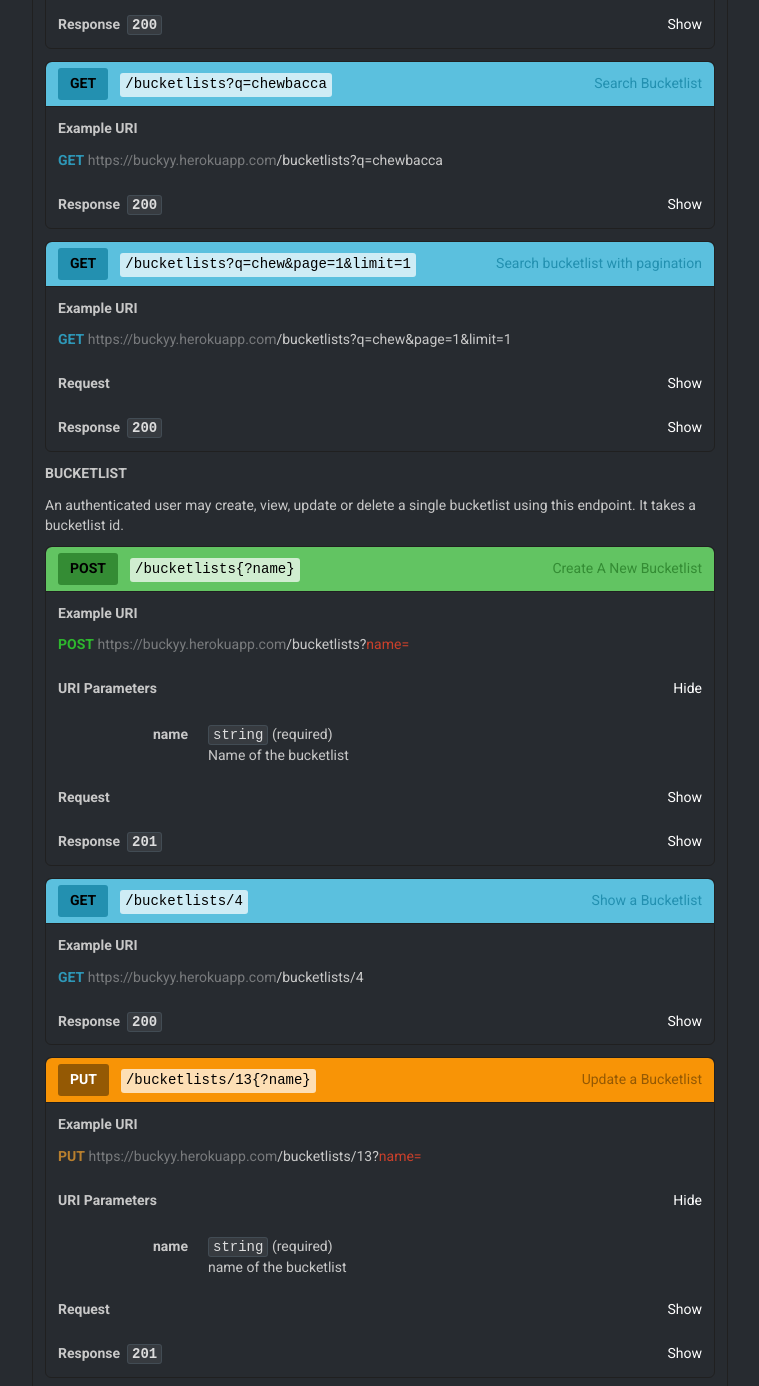
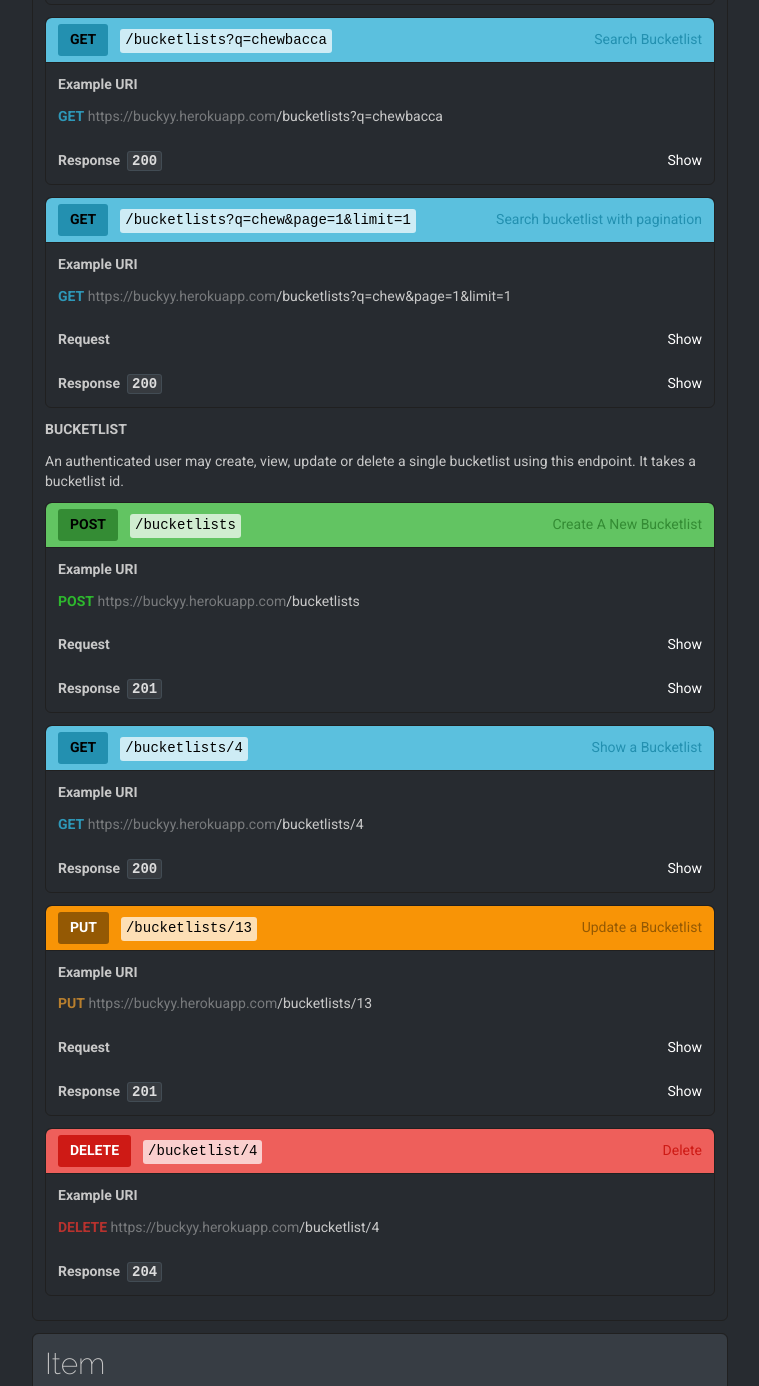
Before and after one commit to akabiru/buckyy, a plain HTML site: page public/index.html in a window 1280 px wide. Shown: the part 1942-3328 px from the top of the page, without its empty margins (382-1141 px from the left). Drawn offline with Linux system fonts and the light colour scheme.

Commit message:
update docs
 - remove before hooks

[Finishes #126036895]

```diff
--- a/public/index.html
+++ b/public/index.html
@@ -78,8 +78,7 @@ The endpoint supports pagination, by default the pagination has a minimum defaul
     ]</span>,
     "<span class="hljs-attribute">name</span>": <span class="hljs-value"><span class="hljs-string">"non"</span>
   </span>}
-]</code></pre><div style="height: 1px;"></div></div></div></div><div id="bucketlists-bucketlist-collection-get-1" class="action get"><h4 class="action-heading"><div class="name">List Paginated Bucketlists</div><a href="#bucketlists-bucketlist-collection-get-1" class="method get">GET</a><code class="uri">/bucketlists?page=2&amp;limit=3</code></h4><h4>Example URI</h4><div class="definition"><span class="method get">GET</span>&nbsp;<span class="uri"><span class="hostname">https://buckyy.herokuapp.com</span>/bucketlists?page=2&limit=3</span></div><div class="title"><strong>Request</strong><div class="collapse-button"><span class="close">Hide</span><span class="open">Show</span></div></div><div class="collapse-content"><div class="inner"><h5>Headers</h5><pre><code><span class="hljs-attribute">Content-Type</span>: <span class="hljs-string">application/json</span></code></pre><div style="height: 1px;"></div><h5>Body</h5><pre><code>+ page (number) - The page <span class="hljs-keyword">of</span> the records determined by limit
-+ limit (number) - The number <span class="hljs-keyword">of</span> records you want</code></pre><div style="height: 1px;"></div></div></div><div class="title"><strong>Response&nbsp;&nbsp;<code>200</code></strong><div class="collapse-button"><span class="close">Hide</span><span class="open">Show</span></div></div><div class="collapse-content"><div class="inner"><h5>Headers</h5><pre><code><span class="hljs-attribute">Content-Type</span>: <span class="hljs-string">application/json</span></code></pre><div style="height: 1px;"></div><h5>Body</h5><pre><code>[
+]</code></pre><div style="height: 1px;"></div></div></div></div><div id="bucketlists-bucketlist-collection-get-1" class="action get"><h4 class="action-heading"><div class="name">List Paginated Bucketlists</div><a href="#bucketlists-bucketlist-collection-get-1" class="method get">GET</a><code class="uri">/bucketlists?page=2&amp;limit=3</code></h4><h4>Example URI</h4><div class="definition"><span class="method get">GET</span>&nbsp;<span class="uri"><span class="hostname">https://buckyy.herokuapp.com</span>/bucketlists?page=2&limit=3</span></div><div class="title"><strong>Response&nbsp;&nbsp;<code>200</code></strong><div class="collapse-button"><span class="close">Hide</span><span class="open">Show</span></div></div><div class="collapse-content"><div class="inner"><h5>Headers</h5><pre><code><span class="hljs-attribute">Content-Type</span>: <span class="hljs-string">application/json</span></code></pre><div style="height: 1px;"></div><h5>Body</h5><pre><code>[
   {
     "<span class="hljs-attribute">created_by</span>": <span class="hljs-value"><span class="hljs-string">"1"</span></span>,
     "<span class="hljs-attribute">id</span>": <span class="hljs-value"><span class="hljs-number">3</span></span>,
@@ -175,8 +174,7 @@ The endpoint supports pagination, by default the pagination has a minimum defaul
     "<span class="hljs-attribute">name</span>": <span class="hljs-value"><span class="hljs-string">"chewbacca"</span>
   </span>}
 ]</code></pre><div style="height: 1px;"></div></div></div></div></div><div id="bucketlists-bucketlist" class="resource"><h3 class="resource-heading">Bucketlist <a href="#bucketlists-bucketlist" class="permalink">&nbsp;&para;</a></h3><p>An authenticated user may create, view, update or delete a single bucketlist using this endpoint. It takes a bucketlist id.</p>
-<div id="bucketlists-bucketlist-post" class="action post"><h4 class="action-heading"><div class="name">Create A New Bucketlist</div><a href="#bucketlists-bucketlist-post" class="method post">POST</a><code class="uri">/bucketlists{?name}</code></h4><h4>Example URI</h4><div class="definition"><span class="method post">POST</span>&nbsp;<span class="uri"><span class="hostname">https://buckyy.herokuapp.com</span>/bucketlists?<span class="hljs-attribute">name=</span><span class="hljs-literal"></span></span></div><div class="title"><strong>URI Parameters</strong><div class="collapse-button show"><span class="close">Hide</span><span class="open">Show</span></div></div><div class="collapse-content"><dl class="inner"><dt>name</dt><dd><code>string</code>&nbsp;<span class="required">(required)</span>&nbsp;<p>Name of the bucketlist</p>
-</dd></dl></div><div class="title"><strong>Request</strong><div class="collapse-button"><span class="close">Hide</span><span class="open">Show</span></div></div><div class="collapse-content"><div class="inner"><h5>Headers</h5><pre><code><span class="hljs-attribute">Content-Type</span>: <span class="hljs-string">application/json</span></code></pre><div style="height: 1px;"></div><h5>Body</h5><pre><code>{
+<div id="bucketlists-bucketlist-post" class="action post"><h4 class="action-heading"><div class="name">Create A New Bucketlist</div><a href="#bucketlists-bucketlist-post" class="method post">POST</a><code class="uri">/bucketlists</code></h4><h4>Example URI</h4><div class="definition"><span class="method post">POST</span>&nbsp;<span class="uri"><span class="hostname">https://buckyy.herokuapp.com</span>/bucketlists</span></div><div class="title"><strong>Request</strong><div class="collapse-button"><span class="close">Hide</span><span class="open">Show</span></div></div><div class="collapse-content"><div class="inner"><h5>Headers</h5><pre><code><span class="hljs-attribute">Content-Type</span>: <span class="hljs-string">application/json</span></code></pre><div style="height: 1px;"></div><h5>Body</h5><pre><code>{
   "<span class="hljs-attribute">name</span>": <span class="hljs-value"><span class="hljs-string">"Holiday in Vienna"</span>
 </span>}</code></pre><div style="height: 1px;"></div></div></div><div class="title"><strong>Response&nbsp;&nbsp;<code>201</code></strong><div class="collapse-button"><span class="close">Hide</span><span class="open">Show</span></div></div><div class="collapse-content"><div class="inner"><h5>Headers</h5><pre><code><span class="hljs-attribute">Content-Type</span>: <span class="hljs-string">application/json</span></code></pre><div style="height: 1px;"></div><h5>Body</h5><pre><code>{
   "<span class="hljs-attribute">created_by</span>": <span class="hljs-value"><span class="hljs-string">"1"</span></span>,
@@ -197,8 +195,7 @@ The endpoint supports pagination, by default the pagination has a minimum defaul
     </span>}
   ]</span>,
   "<span class="hljs-attribute">name</span>": <span class="hljs-value"><span class="hljs-string">"non"</span>
-</span>}</code></pre><div style="height: 1px;"></div></div></div></div><div id="bucketlists-bucketlist-put" class="action put"><h4 class="action-heading"><div class="name">Update a Bucketlist</div><a href="#bucketlists-bucketlist-put" class="method put">PUT</a><code class="uri">/bucketlists/13{?name}</code></h4><h4>Example URI</h4><div class="definition"><span class="method put">PUT</span>&nbsp;<span class="uri"><span class="hostname">https://buckyy.herokuapp.com</span>/bucketlists/13?<span class="hljs-attribute">name=</span><span class="hljs-literal"></span></span></div><div class="title"><strong>URI Parameters</strong><div class="collapse-button show"><span class="close">Hide</span><span class="open">Show</span></div></div><div class="collapse-content"><dl class="inner"><dt>name</dt><dd><code>string</code>&nbsp;<span class="required">(required)</span>&nbsp;<p>name of the bucketlist</p>
-</dd></dl></div><div class="title"><strong>Request</strong><div class="collapse-button"><span class="close">Hide</span><span class="open">Show</span></div></div><div class="collapse-content"><div class="inner"><h5>Headers</h5><pre><code><span class="hljs-attribute">Content-Type</span>: <span class="hljs-string">application/json</span></code></pre><div style="height: 1px;"></div><h5>Body</h5><pre><code>{
+</span>}</code></pre><div style="height: 1px;"></div></div></div></div><div id="bucketlists-bucketlist-put" class="action put"><h4 class="action-heading"><div class="name">Update a Bucketlist</div><a href="#bucketlists-bucketlist-put" class="method put">PUT</a><code class="uri">/bucketlists/13</code></h4><h4>Example URI</h4><div class="definition"><span class="method put">PUT</span>&nbsp;<span class="uri"><span class="hostname">https://buckyy.herokuapp.com</span>/bucketlists/13</span></div><div class="title"><strong>Request</strong><div class="collapse-button"><span class="close">Hide</span><span class="open">Show</span></div></div><div class="collapse-content"><div class="inner"><h5>Headers</h5><pre><code><span class="hljs-attribute">Content-Type</span>: <span class="hljs-string">application/json</span></code></pre><div style="height: 1px;"></div><h5>Body</h5><pre><code>{
   "<span class="hljs-attribute">name</span>": <span class="hljs-value"><span class="hljs-string">"Jabba the hut"</span>
 </span>}</code></pre><div style="height: 1px;"></div></div></div><div class="title"><strong>Response&nbsp;&nbsp;<code>201</code></strong><div class="collapse-button"><span class="close">Hide</span><span class="open">Show</span></div></div><div class="collapse-content"><div class="inner"><h5>Body</h5><pre><code>{
   "<span class="hljs-attribute">created_by</span>": <span class="hljs-value"><span class="hljs-string">"4"</span></span>,
@@ -273,8 +270,7 @@ User can perform CRUD operations on this bucketlist items resource.</p>
   "<span class="hljs-attribute">name</span>": <span class="hljs-value"><span class="hljs-string">"Museam"</span></span>,
   "<span class="hljs-attribute">date_created</span>": <span class="hljs-value"><span class="hljs-string">"2016-07-04  8:12:05"</span></span>,
   "<span class="hljs-attribute">date_modified</span>": <span class="hljs-value"><span class="hljs-string">"2016-07-04  8:12:05"</span>
-</span>}</code></pre><div style="height: 1px;"></div></div></div></div><div id="item-bucketlist-item-put" class="action put"><h4 class="action-heading"><div class="name">Update a Bucketlist</div><a href="#item-bucketlist-item-put" class="method put">PUT</a><code class="uri">/bucketlists/13/items/3?name=hutt</code></h4><h4>Example URI</h4><div class="definition"><span class="method put">PUT</span>&nbsp;<span class="uri"><span class="hostname">https://buckyy.herokuapp.com</span>/bucketlists/13/items/3?name=hutt</span></div><div class="title"><strong>URI Parameters</strong><div class="collapse-button show"><span class="close">Hide</span><span class="open">Show</span></div></div><div class="collapse-content"><dl class="inner"><dt>name</dt><dd><code>string</code>&nbsp;<span class="required">(required)</span>&nbsp;<p>name of the bucketlist item</p>
-</dd></dl></div><div class="title"><strong>Request</strong><div class="collapse-button"><span class="close">Hide</span><span class="open">Show</span></div></div><div class="collapse-content"><div class="inner"><h5>Headers</h5><pre><code><span class="hljs-attribute">Content-Type</span>: <span class="hljs-string">application/json</span></code></pre><div style="height: 1px;"></div><h5>Body</h5><pre><code>{
+</span>}</code></pre><div style="height: 1px;"></div></div></div></div><div id="item-bucketlist-item-put" class="action put"><h4 class="action-heading"><div class="name">Update a Bucketlist</div><a href="#item-bucketlist-item-put" class="method put">PUT</a><code class="uri">/bucketlists/13/items/3</code></h4><h4>Example URI</h4><div class="definition"><span class="method put">PUT</span>&nbsp;<span class="uri"><span class="hostname">https://buckyy.herokuapp.com</span>/bucketlists/13/items/3</span></div><div class="title"><strong>Request</strong><div class="collapse-button"><span class="close">Hide</span><span class="open">Show</span></div></div><div class="collapse-content"><div class="inner"><h5>Headers</h5><pre><code><span class="hljs-attribute">Content-Type</span>: <span class="hljs-string">application/json</span></code></pre><div style="height: 1px;"></div><h5>Body</h5><pre><code>{
   "<span class="hljs-attribute">name</span>": <span class="hljs-value"><span class="hljs-string">"hutt"</span>
 </span>}</code></pre><div style="height: 1px;"></div></div></div><div class="title"><strong>Response&nbsp;&nbsp;<code>204</code></strong></div></div><div id="item-bucketlist-item-delete" class="action delete"><h4 class="action-heading"><div class="name">Delete</div><a href="#item-bucketlist-item-delete" class="method delete">DELETE</a><code class="uri">/bucketlists/13/items/</code></h4><h4>Example URI</h4><div class="definition"><span class="method delete">DELETE</span>&nbsp;<span class="uri"><span class="hostname">https://buckyy.herokuapp.com</span>/bucketlists/13/items/</span></div><div class="title"><strong>Response&nbsp;&nbsp;<code>204</code></strong></div></div></div></section></div></div></div><p style="text-align: center;" class="text-muted">Generated by&nbsp;<a href="https://github.com/danielgtaylor/aglio" class="aglio">aglio</a>&nbsp;on 12 Jul 2016</p><script>/* eslint-env browser */
 /* eslint quotes: [2, "single"] */
```
Also changed, not shown: 5 other files.
